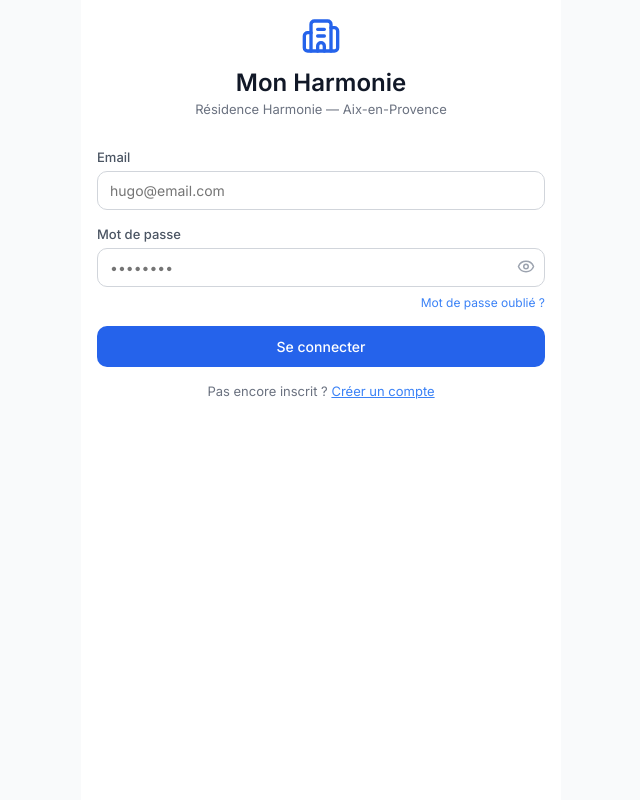
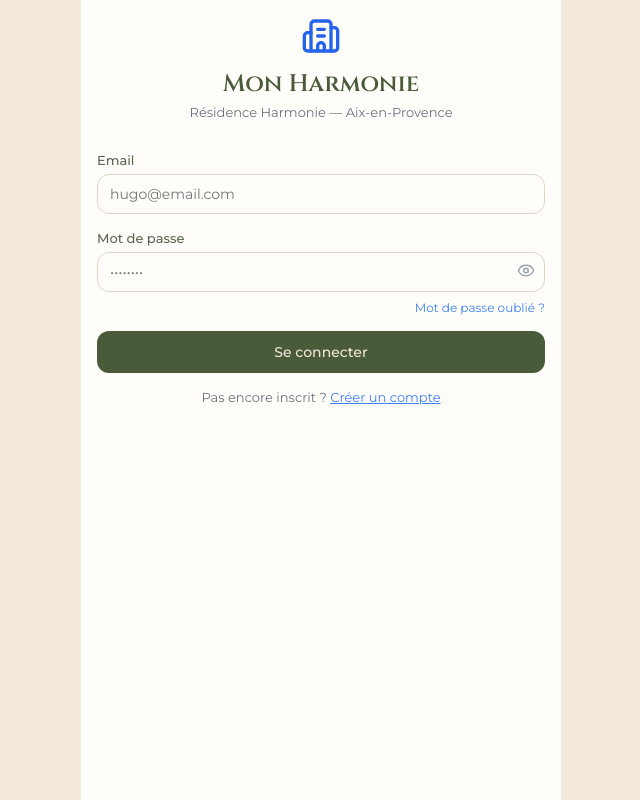
Before and after one commit to HugoDAG/mon-harmonie, a React (Vite) app: page /login in a window 1280 px wide. Shown: the whole page, without its empty margins (319-959 px from the left). Built offline with nearby package versions, Linux system fonts and the light colour scheme; no server answers.

Commit message:
Update global.css

```diff
--- a/src/styles/global.css
+++ b/src/styles/global.css
@@ -1,8 +1,23 @@
-@import url('https://fonts.googleapis.com/css2?family=Inter:wght@400;500;600&display=swap');
+@import url('https://fonts.googleapis.com/css2?family=Cinzel:wght@500;600;700&family=Montserrat:wght@400;500;600&display=swap');
 
 :root {
+  --green-dark: #4A5B3A;
+  --green-sage: #7E8E69;
+  --cream: #F2E9DC;
+  --beige: #E6D6BD;
+  --terracotta: #C4794E;
+  --gold: #D9B26D;
+  --green-dark-10: rgba(74,91,58,0.1);
+  --green-sage-10: rgba(126,142,105,0.1);
+  --cream-dark: #E8DDD0;
+  --white: #FFFDF9;
+  --text-dark: #2C3527;
+  --text-medium: #5A6650;
+  --text-light: #8A9580;
+  --text-muted: #A8B5A0;
+  --border: #E0D5C8;
+  --border-light: #EDE6DB;
   --blue-50: #eff6ff;
-  --blue-100: #dbeafe;
   --blue-500: #3b82f6;
   --blue-600: #2563eb;
   --blue-700: #1d4ed8;
@@ -26,19 +41,24 @@
   --gray-700: #374151;
   --gray-800: #1f2937;
   --gray-900: #111827;
-  --radius: 10px;
-  --radius-lg: 14px;
-  --shadow-sm: 0 1px 2px rgba(0,0,0,0.05);
-  --shadow: 0 1px 3px rgba(0,0,0,0.1), 0 1px 2px rgba(0,0,0,0.06);
+  --radius: 12px;
+  --radius-lg: 16px;
+  --shadow-sm: 0 1px 2px rgba(74,91,58,0.06);
+  --shadow: 0 2px 8px rgba(74,91,58,0.08);
 }
 
 * { box-sizing: border-box; margin: 0; padding: 0; }
 
 body {
-  font-family: 'Inter', -apple-system, BlinkMacSystemFont, sans-serif;
-  background: var(--gray-50);
-  color: var(--gray-900);
+  font-family: 'Montserrat', -apple-system, BlinkMacSystemFont, sans-serif;
+  background: var(--cream);
+  color: var(--text-dark);
   -webkit-font-smoothing: antialiased;
+}
+
+h1, h2, h3 {
+  font-family: 'Cinzel', serif;
+  color: var(--green-dark);
 }
 
 button { cursor: pointer; font-family: inherit; }
@@ -48,7 +68,7 @@ input, select, textarea { font-family: inherit; }
   max-width: 480px;
   margin: 0 auto;
   min-height: 100vh;
-  background: #fff;
+  background: var(--white);
   position: relative;
   display: flex;
   flex-direction: column;
@@ -68,12 +88,13 @@ input, select, textarea { font-family: inherit; }
   transform: translateX(-50%);
   width: 100%;
   max-width: 480px;
-  background: #fff;
-  border-top: 1px solid var(--gray-200);
+  background: var(--green-dark);
+  border-top: none;
   display: flex;
   justify-content: space-around;
   padding: 12px 0 calc(env(safe-area-inset-bottom, 0px) + 16px);
   z-index: 50;
+  border-radius: 20px 20px 0 0;
 }
 
 .nav-item {
@@ -82,22 +103,24 @@ input, select, textarea { font-family: inherit; }
   align-items: center;
   gap: 2px;
   font-size: 10px;
-  color: var(--gray-400);
+  font-family: 'Montserrat', sans-serif;
+  color: rgba(255,255,255,0.5);
   background: none;
   border: none;
   padding: 4px 8px;
   transition: color 0.15s;
 }
-.nav-item.active { color: var(--blue-600); }
+.nav-item.active { color: #fff; }
 .nav-item svg { width: 22px; height: 22px; }
 
 /* Cards */
 .card {
-  background: #fff;
-  border: 1px solid var(--gray-200);
+  background: var(--white);
+  border: 1px solid var(--border-light);
   border-radius: var(--radius-lg);
   padding: 14px 16px;
   margin-bottom: 12px;
+  box-shadow: var(--shadow-sm);
 }
 
 /* Buttons */
@@ -112,17 +135,18 @@ input, select, textarea { font-family: inherit; }
   font-weight: 500;
   border: none;
   transition: all 0.15s;
+  font-family: 'Montserrat', sans-serif;
 }
 .btn-primary {
-  background: var(--blue-600);
-  color: #fff;
+  background: var(--green-dark);
+  color: var(--cream);
   width: 100%;
   padding: 12px;
 }
-.btn-primary:hover { background: var(--blue-700); }
+.btn-primary:hover { background: #3D4E30; }
 .btn-secondary {
-  background: var(--gray-100);
-  color: var(--gray-700);
+  background: var(--cream);
+  color: var(--green-dark);
 }
 
 /* Form */
@@ -133,7 +157,7 @@ input, select, textarea { font-family: inherit; }
   display: block;
   font-size: 13px;
   font-weight: 500;
-  color: var(--gray-600);
+  color: var(--text-medium);
   margin-bottom: 6px;
 }
 .form-group input,
@@ -143,27 +167,27 @@ input, select, textarea { font-family: inherit; }
   max-width: 100%;
   box-sizing: border-box;
   padding: 10px 12px;
-  border: 1px solid var(--gray-300);
+  border: 1px solid var(--border);
   border-radius: var(--radius);
   font-size: 14px;
-  color: var(--gray-900);
-  background: #fff;
+  color: var(--text-dark);
+  background: var(--white);
   transition: border-color 0.15s;
 }
 .form-group input:focus,
 .form-group select:focus,
 .form-group textarea:focus {
   outline: none;
-  border-color: var(--blue-500);
-  box-shadow: 0 0 0 3px rgba(59,130,246,0.1);
+  border-color: var(--green-sage);
+  box-shadow: 0 0 0 3px rgba(126,142,105,0.15);
 }
 .form-group textarea { resize: vertical; min-height: 80px; }
-.form-hint { font-size: 12px; color: var(--gray-400); margin-top: 4px; }
+.form-hint { font-size: 12px; color: var(--text-muted); margin-top: 4px; }
 
 /* Channel switch */
 .channel-switch {
   display: flex;
-  background: var(--gray-100);
+  background: var(--cream);
   border-radius: var(--radius);
   padding: 3px;
   margin-bottom: 16px;
@@ -174,9 +198,9 @@ input, select, textarea { font-family: inherit; }
   font-size: 13px;
   font-weight: 500;
   border: none;
-  border-radius: 7px;
+  border-radius: 10px;
   background: transparent;
-  color: var(--gray-500);
+  color: var(--text-light);
   transition: all 0.2s;
   display: flex;
   align-items: center;
@@ -184,8 +208,8 @@ input, select, textarea { font-family: inherit; }
   gap: 6px;
 }
 .channel-btn.active {
-  background: #fff;
-  color: var(--blue-600);
+  background: var(--white);
+  color: var(--green-dark);
   box-shadow: var(--shadow-sm);
 }
 
@@ -204,8 +228,8 @@ input, select, textarea { font-family: inherit; }
   font-weight: 500;
   padding: 2px 7px;
   border-radius: 5px;
-  background: var(--gray-100);
-  color: var(--gray-500);
+  background: var(--cream);
+  color: var(--green-sage);
   margin-left: 6px;
 }
 
@@ -236,14 +260,14 @@ input, select, textarea { font-family: inherit; }
   gap: 6px;
   padding: 14px 4px;
   border-radius: var(--radius);
-  background: var(--gray-50);
-  border: 1px solid var(--gray-100);
+  background: var(--cream);
+  border: 1px solid var(--border-light);
   font-size: 11px;
-  color: var(--gray-600);
+  color: var(--text-medium);
   transition: all 0.15s;
 }
-.quick-item:hover { background: var(--blue-50); border-color: var(--blue-100); }
-.quick-item svg { width: 22px; height: 22px; color: var(--blue-500); }
+.quick-item:hover { background: var(--beige); border-color: var(--border); }
+.quick-item svg { width: 22px; height: 22px; color: var(--green-sage); }
 
 /* Section header */
 .section-header {
@@ -258,6 +282,6 @@ input, select, textarea { font-family: inherit; }
 }
 .section-header a {
   font-size: 12px;
-  color: var(--blue-500);
+  color: var(--green-sage);
   text-decoration: none;
 }
```
